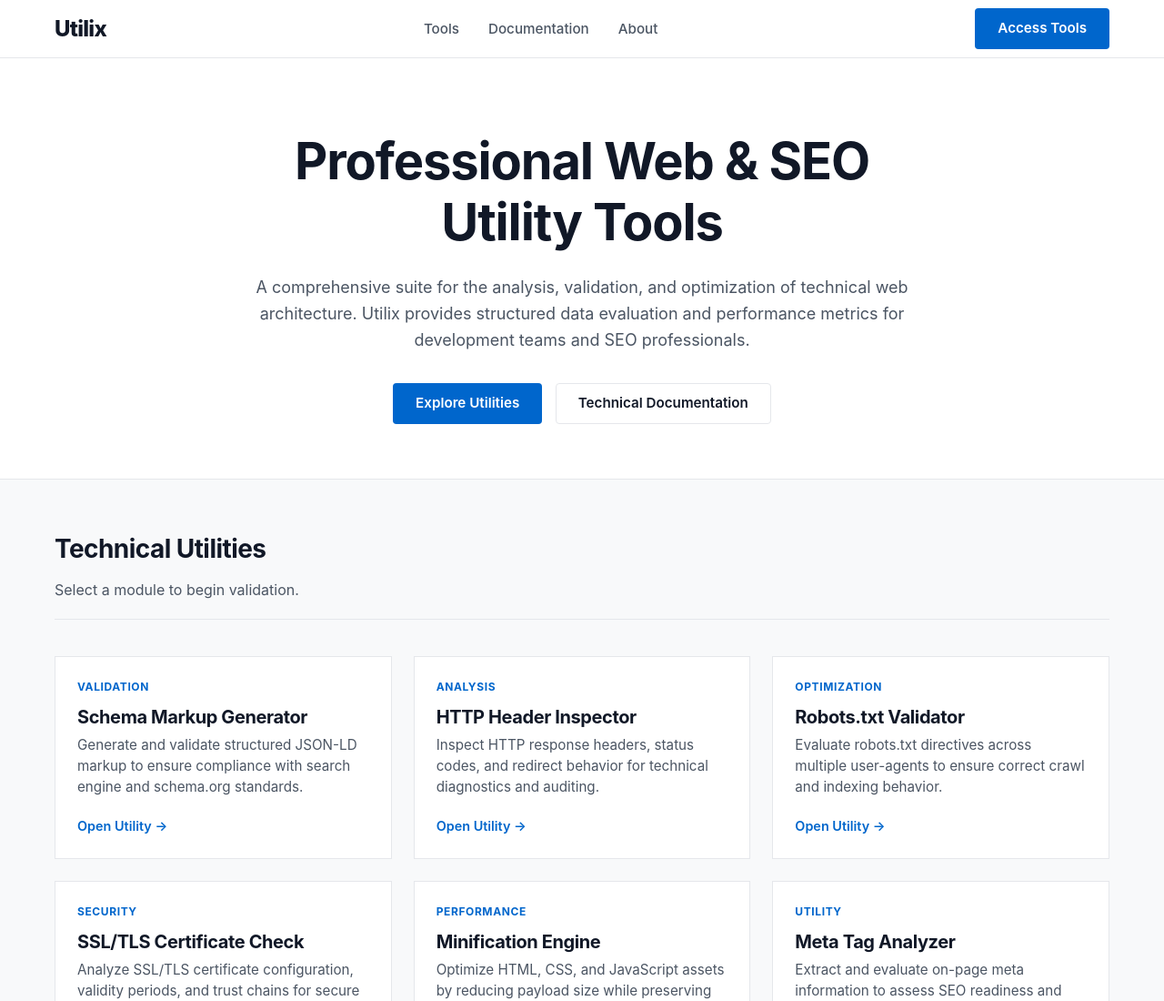
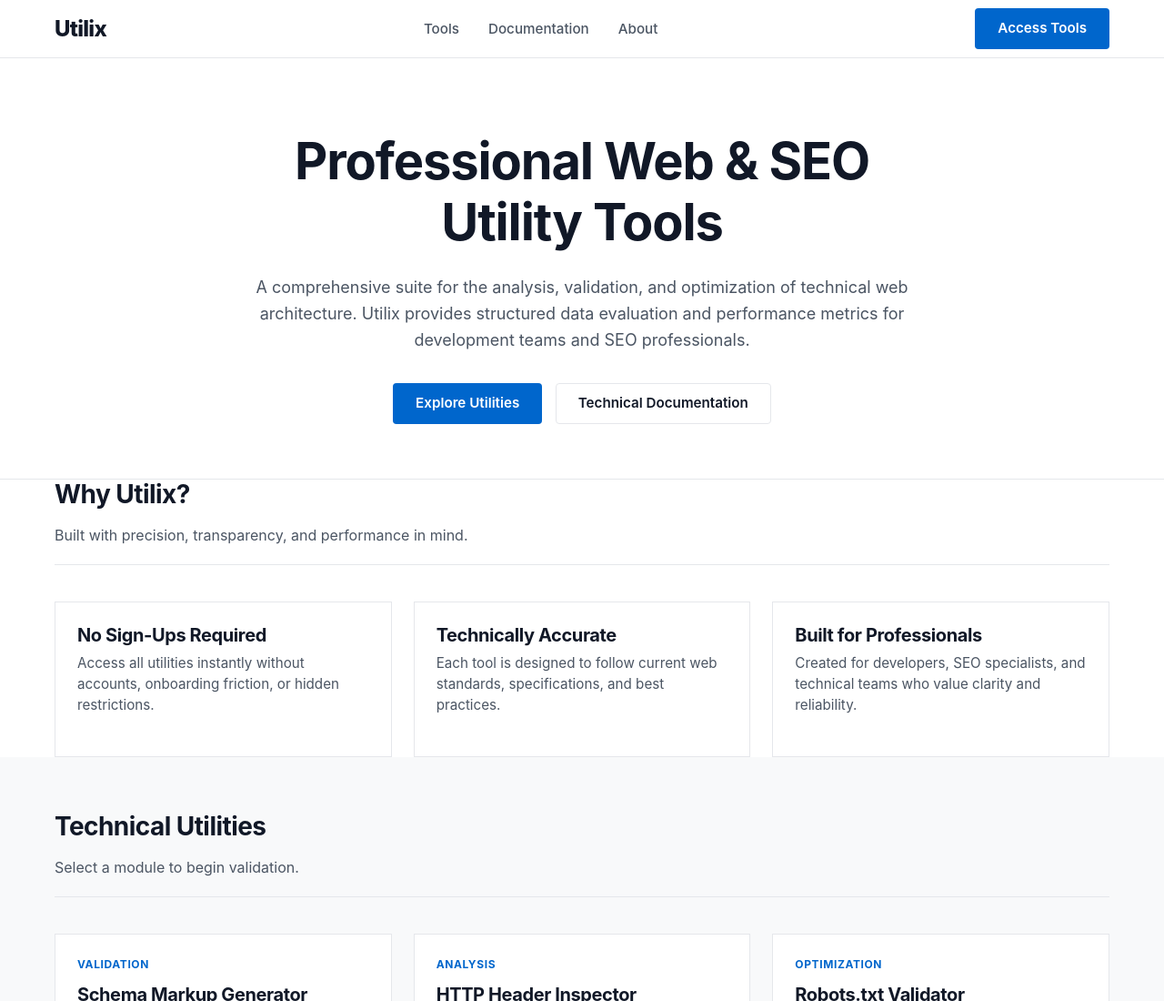
Before and after one commit to Mahmadul-rgb/utilix, a plain HTML site: page index.html in a window 1280 px wide. Shown: the top 1100 px of the page at 91% size. Drawn offline with Linux system fonts and the light colour scheme.

Commit message:
Update index.html

```diff
--- a/index.html
+++ b/index.html
@@ -409,6 +409,39 @@
                 </div>
             </div>
         </section>
+        <section class="why-utilix">
+  <div class="container">
+    <div class="section-header">
+      <h2>Why Utilix?</h2>
+      <p style="margin-bottom: 0;">
+        Built with precision, transparency, and performance in mind.
+      </p>
+    </div>
+
+    <div class="tools-grid">
+      <div class="tool-card">
+        <h3>No Sign-Ups Required</h3>
+        <p class="tool-desc">
+          Access all utilities instantly without accounts, onboarding friction, or hidden restrictions.
+        </p>
+      </div>
+
+      <div class="tool-card">
+        <h3>Technically Accurate</h3>
+        <p class="tool-desc">
+          Each tool is designed to follow current web standards, specifications, and best practices.
+        </p>
+      </div>
+
+      <div class="tool-card">
+        <h3>Built for Professionals</h3>
+        <p class="tool-desc">
+          Created for developers, SEO specialists, and technical teams who value clarity and reliability.
+        </p>
+      </div>
+    </div>
+  </div>
+</section>
 
         <section id="tools" class="tools-section">
             <div class="container">
```
